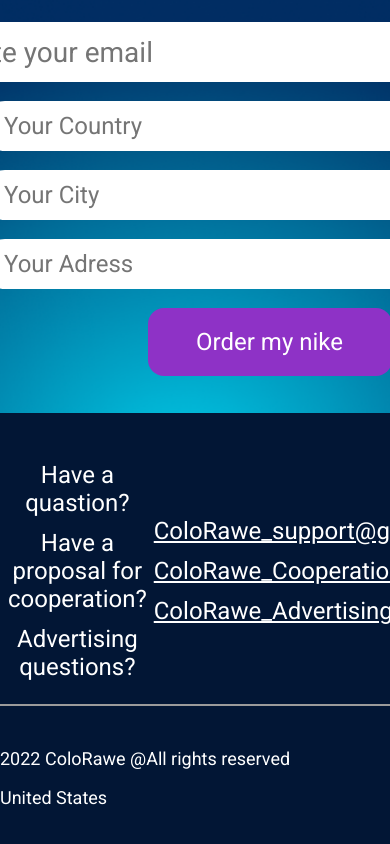
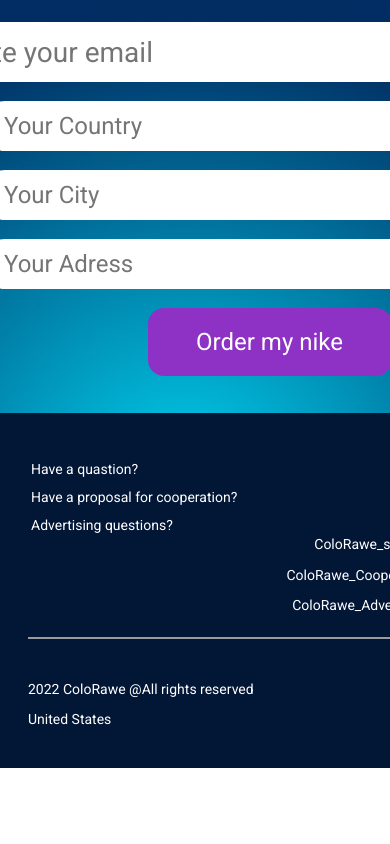
Before and after one commit to rayytsx/nike_project, a plain HTML site: page index.html in a window 390 px wide. Shown: the part 2186-3030 px from the top of the page. After the commit the page ends 2954 px from the top, so only its background shows below. Drawn offline with nearby package versions, Linux system fonts and the light colour scheme.

Commit message:
code review errors 2.0

```diff
--- a/css/header.css
+++ b/css/header.css
@@ -74,15 +74,13 @@
   align-items: center;
 }
 .hamburger {
-  display: none;
+  display: block;
 }
 .hamburger span {
-  display: none;
   border-radius: 1px;
   background: #8e32c6;
-  border-radius: 4px;
-  margin-bottom: 5px;
-  transition: 0.5s;
+  display: block;
+  height: 5px;
 }
 .hamburger span:nth-child(1) {
   width: 45px;
--- a/css/media.css
+++ b/css/media.css
@@ -47,10 +47,80 @@
   .header {
     display: none;
   }
+
+.footer_email_link {
+  color: #FFF;
+  font-size: 14px;
+  font-style: normal;
+  font-weight: 400;
+  line-height: normal;
+  text-decoration-line: none;
+}
+
+.footer_question {
+  color: #FFF;
+  font-size: 14px;
+  font-style: normal;
+  font-weight: 400;
+  line-height: normal;
+}
+
+.footer_table tbody {
+  flex-direction: column;
+  align-items: flex-start;
+}
+
+.footer_table tr:nth-child(2) {
+  align-items: flex-end;
+  align-self: end;
+}
+
+.footer .container {
+  padding: 0 27px 0 28px;
+}
+
+.footer_copywrite_rights{
+  font-size: 14px;
+}
 }
 
 @media(max-width: 576px) {
   .container {
       width: 540px;
   }
+
+.footer_email_link {
+  color: #FFF;
+  font-size: 14px;
+  font-style: normal;
+  font-weight: 400;
+  line-height: normal;
+  text-decoration-line: none;
 }
+
+.footer_question {
+  color: #FFF;
+  font-size: 14px;
+  font-style: normal;
+  font-weight: 400;
+  line-height: normal;
+}
+
+.footer_table tbody {
+  flex-direction: column;
+  align-items: flex-start;
+}
+
+.footer_table tr:nth-child(2) {
+  align-items: flex-end;
+  align-self: end;
+}
+
+.footer .container {
+  padding: 0 27px 0 28px;
+}
+
+.footer_copywrite_rights {
+  font-size: 14px;
+}
+}
```
